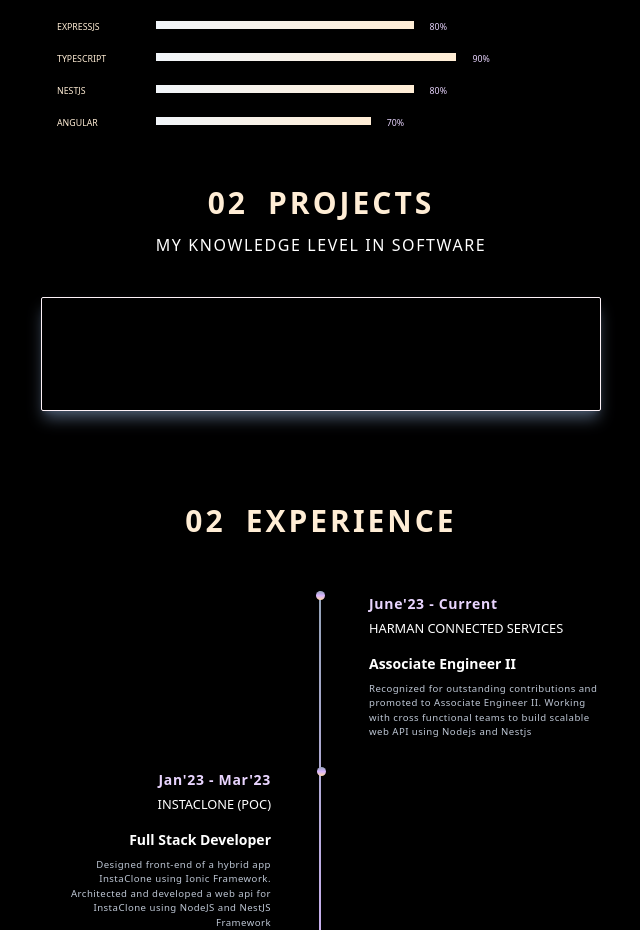
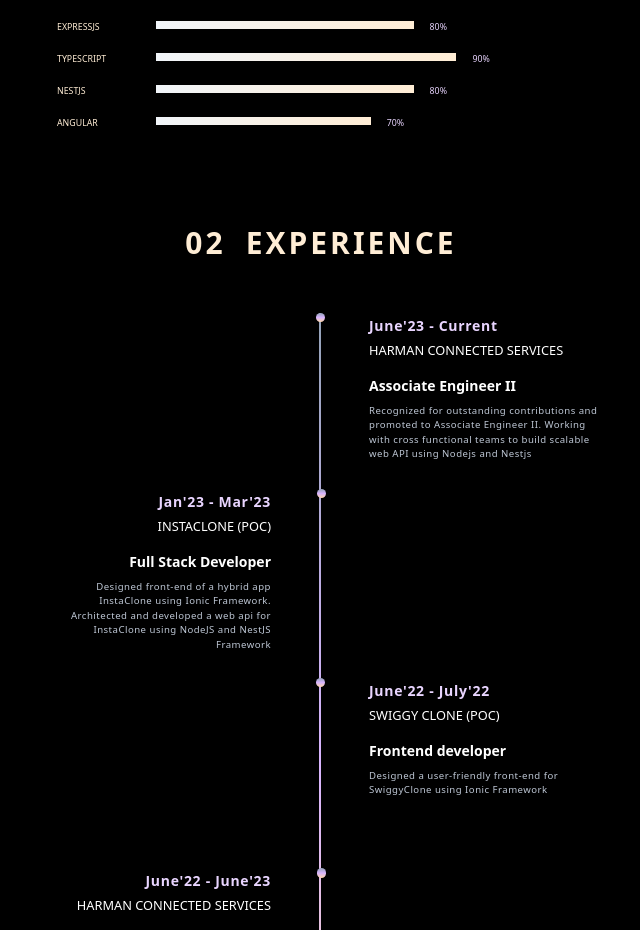
Before and after one commit to SnehaReddy10/portfolio, a React (Vite) app: page / in a window 1280 px wide. Shown: the part 1165-2095 px from the top of the page, without its empty margins (319-959 px from the left). Built offline with nearby package versions, Linux system fonts and the light colour scheme.

Commit message:
remove projects section

```diff
--- a/src/App.jsx
+++ b/src/App.jsx
@@ -55,9 +55,9 @@ function Main() {
         <section id="professional">
           <Professional />
         </section>
-        <section id="projects">
+        {/* <section id="projects">
           <Projects />
-        </section>
+        </section> */}
         <section id="experience">
           <Experience />
         </section>
```
